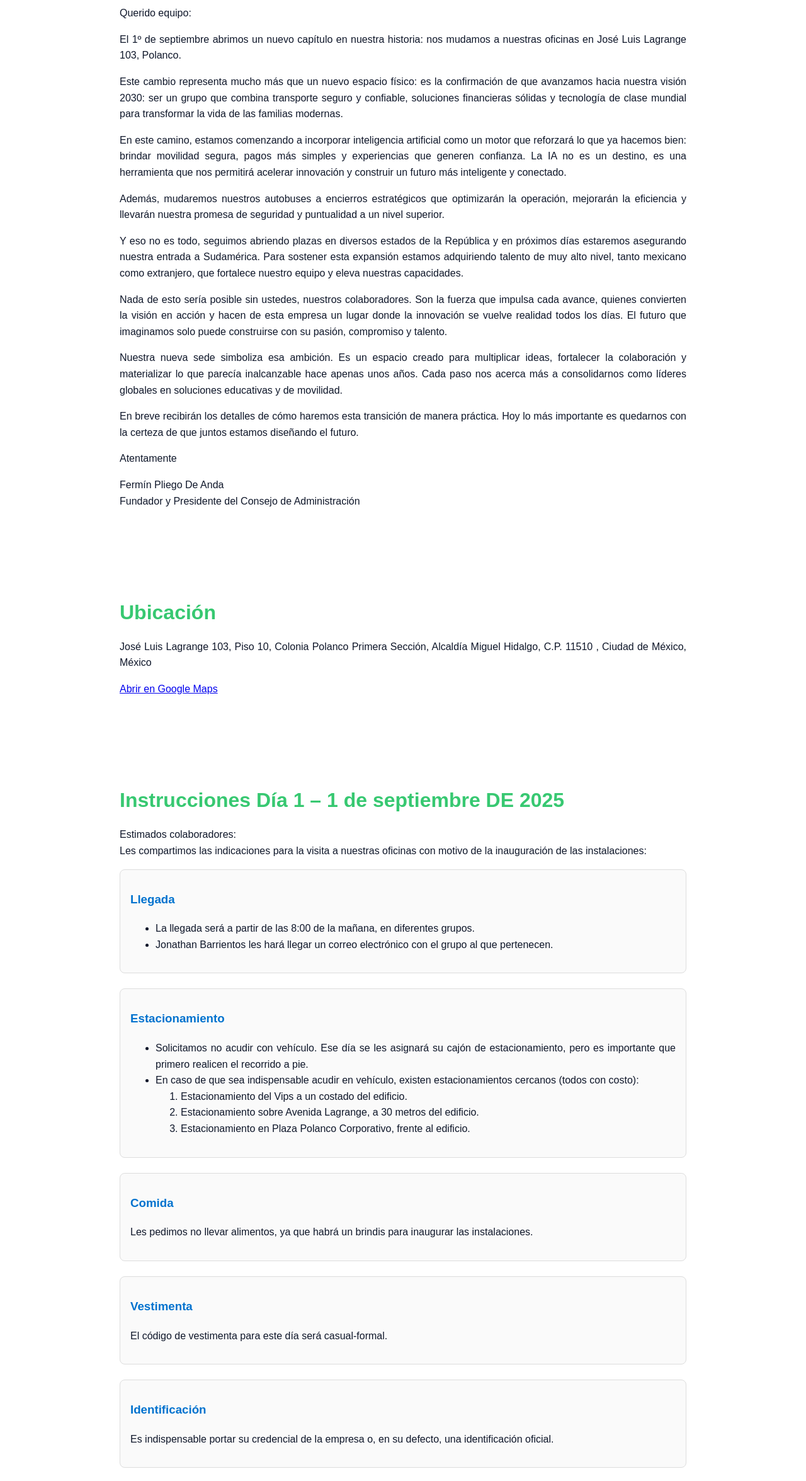
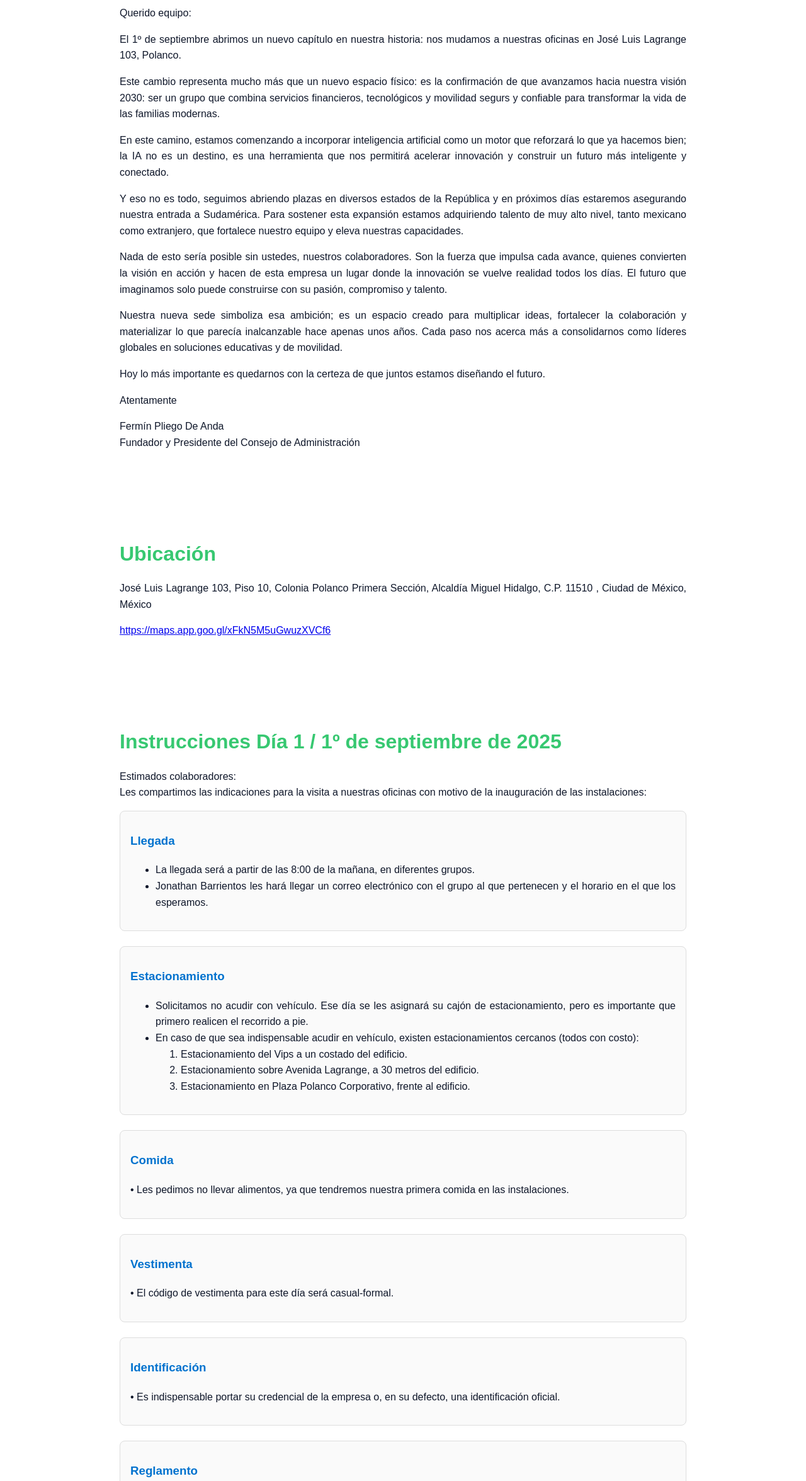
Before and after one commit to Ericote1974/Lagrange-103, a plain HTML site: page index.html in a window 1280 px wide. Shown: the part 449-2800 px from the top of the page at 63% size. Drawn offline with Linux system fonts and the light colour scheme.

Commit message:
Update index.html

```diff
--- a/index.html
+++ b/index.html
@@ -77,20 +77,19 @@
 
   <section id="introduccion">
     <h2>Introducción</h2>
-    <p>El 1º de septiembre estrenamos oficinas en José Luis Lagrange 103, Polanco, marcando un impulso en nuestra Visión 2030: Tecnología de clase mundial al servicio de las familias, soluciones financieras sólidas y transporte seguro.</p>
+    <p>El 1º de septiembre estrenamos oficinas en José Luis Lagrange 103, Polanco, marcando un impulso en nuestra Visión 2030: El universo donde las familias alcanzan su máximo potencial. </p>
   </section>
 
   <section id="bienvenida">
     <h2>Carta de Bienvenida</h2>
     <p>Querido equipo:</p>
     <p>El 1º de septiembre abrimos un nuevo capítulo en nuestra historia: nos mudamos a nuestras oficinas en José Luis Lagrange 103, Polanco.</p>
-    <p>Este cambio representa mucho más que un nuevo espacio físico: es la confirmación de que avanzamos hacia nuestra visión 2030: ser un grupo que combina transporte seguro y confiable, soluciones financieras sólidas y tecnología de clase mundial para transformar la vida de las familias modernas.</p>
-    <p>En este camino, estamos comenzando a incorporar inteligencia artificial como un motor que reforzará lo que ya hacemos bien: brindar movilidad segura, pagos más simples y experiencias que generen confianza. La IA no es un destino, es una herramienta que nos permitirá acelerar innovación y construir un futuro más inteligente y conectado.</p>
-    <p>Además, mudaremos nuestros autobuses a encierros estratégicos que optimizarán la operación, mejorarán la eficiencia y llevarán nuestra promesa de seguridad y puntualidad a un nivel superior.</p>
+    <p>Este cambio representa mucho más que un nuevo espacio físico: es la confirmación de que avanzamos hacia nuestra visión 2030: ser un grupo que combina servicios financieros, tecnológicos y movilidad segurs y confiable para transformar la vida de las familias modernas.</p>
+    <p>En este camino, estamos comenzando a incorporar inteligencia artificial como un motor que reforzará lo que ya hacemos bien; la IA no es un destino, es una herramienta que nos permitirá acelerar innovación y construir un futuro más inteligente y conectado.</p>
     <p>Y eso no es todo, seguimos abriendo plazas en diversos estados de la República y en próximos días estaremos asegurando nuestra entrada a Sudamérica. Para sostener esta expansión estamos adquiriendo talento de muy alto nivel, tanto mexicano como extranjero, que fortalece nuestro equipo y eleva nuestras capacidades.</p>
     <p>Nada de esto sería posible sin ustedes, nuestros colaboradores. Son la fuerza que impulsa cada avance, quienes convierten la visión en acción y hacen de esta empresa un lugar donde la innovación se vuelve realidad todos los días. El futuro que imaginamos solo puede construirse con su pasión, compromiso y talento.</p>
-    <p>Nuestra nueva sede simboliza esa ambición. Es un espacio creado para multiplicar ideas, fortalecer la colaboración y materializar lo que parecía inalcanzable hace apenas unos años. Cada paso nos acerca más a consolidarnos como líderes globales en soluciones educativas y de movilidad.</p>
-    <p>En breve recibirán los detalles de cómo haremos esta transición de manera práctica. Hoy lo más importante es quedarnos con la certeza de que juntos estamos diseñando el futuro.</p>
+    <p>Nuestra nueva sede simboliza esa ambición; es un espacio creado para multiplicar ideas, fortalecer la colaboración y materializar lo que parecía inalcanzable hace apenas unos años. Cada paso nos acerca más a consolidarnos como líderes globales en soluciones educativas y de movilidad.</p>
+    <p>Hoy lo más importante es quedarnos con la certeza de que juntos estamos diseñando el futuro.</p>
     <p>Atentamente</p>
     <p>Fermín Pliego De Anda<br>Fundador y Presidente del Consejo de Administración</p>
   </section>
@@ -98,11 +97,11 @@
   <section id="ubicacion">
     <h2>Ubicación</h2>
     <p>José Luis Lagrange 103, Piso 10, Colonia Polanco Primera Sección, Alcaldía Miguel Hidalgo, C.P. 11510 , Ciudad de México, México</p>
-    <p><a href="https://maps.app.goo.gl/xFkN5M5uGwuzXVCf6" target="_blank">Abrir en Google Maps</a></p>
+    <p><a href="https://maps.app.goo.gl/xFkN5M5uGwuzXVCf6" target="_blank">https://maps.app.goo.gl/xFkN5M5uGwuzXVCf6</a></p>
   </section>
 
   <section id="instrucciones">
-    <h2>Instrucciones Día 1 – 1 de septiembre DE 2025</h2>
+    <h2>Instrucciones Día 1 /  1º de septiembre de 2025</h2>
     <p>Estimados colaboradores:<br>
     Les compartimos las indicaciones para la visita a nuestras oficinas con motivo de la inauguración de las instalaciones:</p>
 
@@ -110,7 +109,7 @@
       <h3>Llegada</h3>
       <ul>
         <li>La llegada será a partir de las 8:00 de la mañana, en diferentes grupos.</li>
-        <li>Jonathan Barrientos les hará llegar un correo electrónico con el grupo al que pertenecen.</li>
+        <li>Jonathan Barrientos les hará llegar un correo electrónico con el grupo al que pertenecen y el horario en el que los esperamos.</li>
       </ul>
     </div>
 
@@ -129,27 +128,27 @@
 
     <div class="card">
       <h3>Comida</h3>
-      <p>Les pedimos no llevar alimentos, ya que habrá un brindis para inaugurar las instalaciones.</p>
+      <p>•	Les pedimos no llevar alimentos, ya que tendremos nuestra primera comida en las instalaciones.</p>
     </div>
 
     <div class="card">
       <h3>Vestimenta</h3>
-      <p>El código de vestimenta para este día será casual-formal.</p>
+      <p>•	El código de vestimenta para este día será casual-formal.</p>
     </div>
 
     <div class="card">
       <h3>Identificación</h3>
-      <p>Es indispensable portar su credencial de la empresa o, en su defecto, una identificación oficial.</p>
+      <p>•	Es indispensable portar su credencial de la empresa o, en su defecto, una identificación oficial.</p>
     </div>
 
     <div class="card">
       <h3>Reglamento</h3>
-      <p>Antes de su visita, les pedimos leer con atención los reglamentos que rigen el edificio, mismos que serán enviados por correo, con el fin de garantizar el cumplimiento de las normas internas.</p>
+      <p>•	Antes de su visita, les pedimos leer con atención los reglamentos que rigen el edificio, mismos que serán enviados por correo, con el fin de garantizar el cumplimiento de las normas internas. </p>
     </div>
 
     <div class="card">
       <h3>Contacto</h3>
-      <p>Cualquier duda favor de comunicarse con Eric Barrera, de preferencia antes del 1 de septiembre, para poder brindarles la atención que todos merecen.</p>
+      <p>•	Cualquier duda favor de comunicarse con Eric Barrera, de preferencia antes del 1 de septiembre, para poder brindarles la atención que todos merecen.</p>
     </div>
   </section>
 
```
